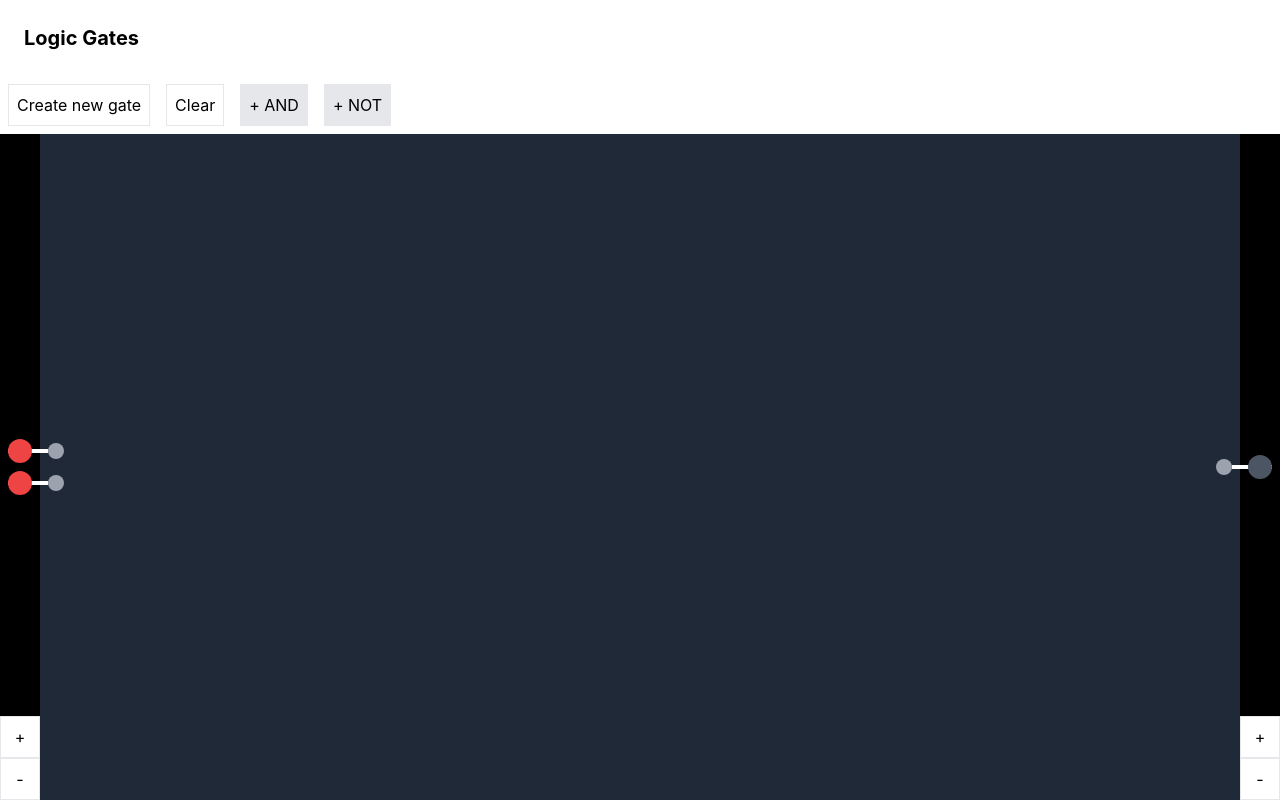
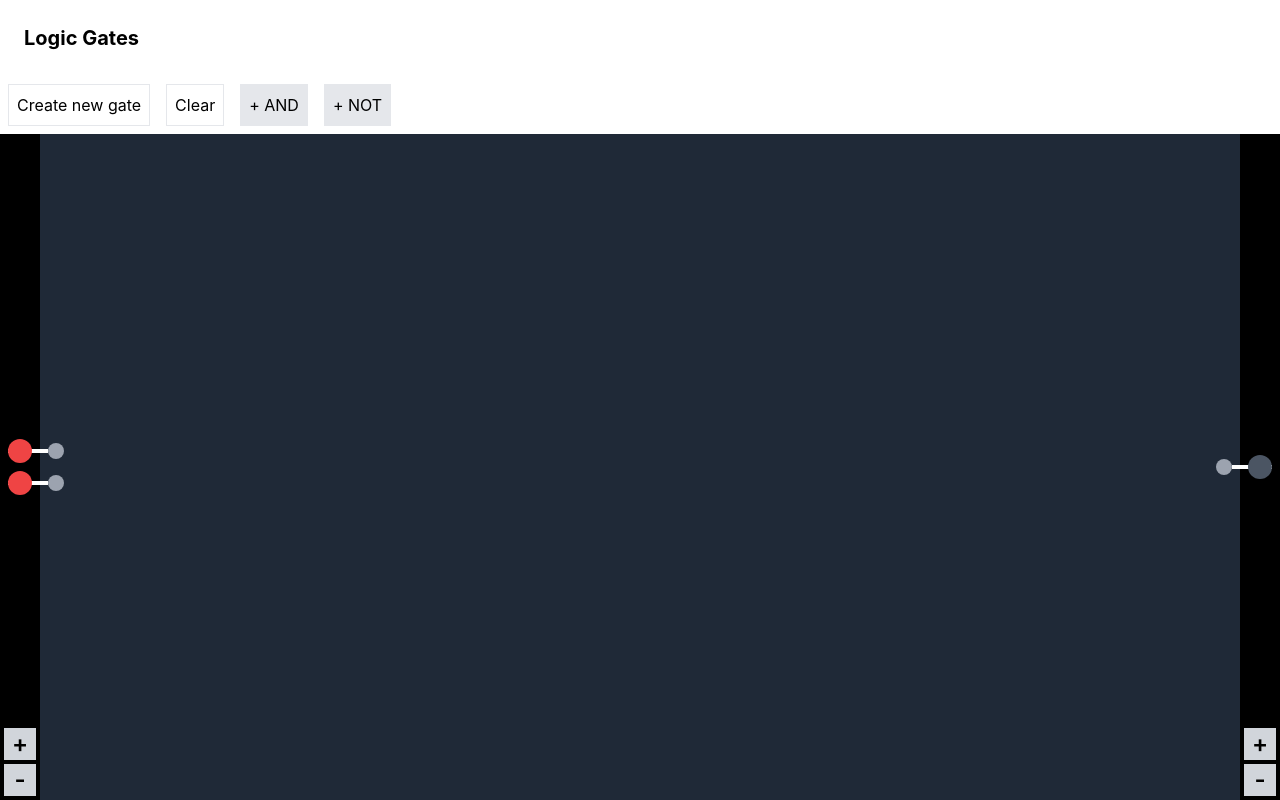
Before and after one commit to wyattades/logic-gates, a Next.js app: page / in a window 1280 px wide. Built offline with nearby package versions, Linux system fonts and the light colour scheme.

Commit message:
adjust button styles

```diff
--- a/components/LogicGates.tsx
+++ b/components/LogicGates.tsx
@@ -213,10 +213,10 @@ const InOutLane: React.FC<{
           );
         })}
 
-        <div className="absolute bottom-0 left-0 w-full flex flex-col items-stretch">
+        <div className="absolute bottom-0 left-0 w-full flex flex-col items-stretch p-1 space-y-1">
           <button
             aria-label="add a socket"
-            className="p-2 bg-white hover:bg-gray-200 border"
+            className="bg-gray-300 hover:bg-gray-200 text-2xl font-semibold"
             onClick={() => {
               setSocketCount(sockets.length + 1);
             }}
@@ -225,7 +225,7 @@ const InOutLane: React.FC<{
           </button>
           <button
             aria-label="remove a socket"
-            className="p-2 bg-white hover:bg-gray-200 border"
+            className="bg-gray-300 hover:bg-gray-200 text-2xl font-semibold"
             onClick={() => {
               if (sockets.length > 1) {
                 setSocketCount(sockets.length - 1);
```
Also changed, not shown: 1 other file (tests, documents, lock files or other folders).
